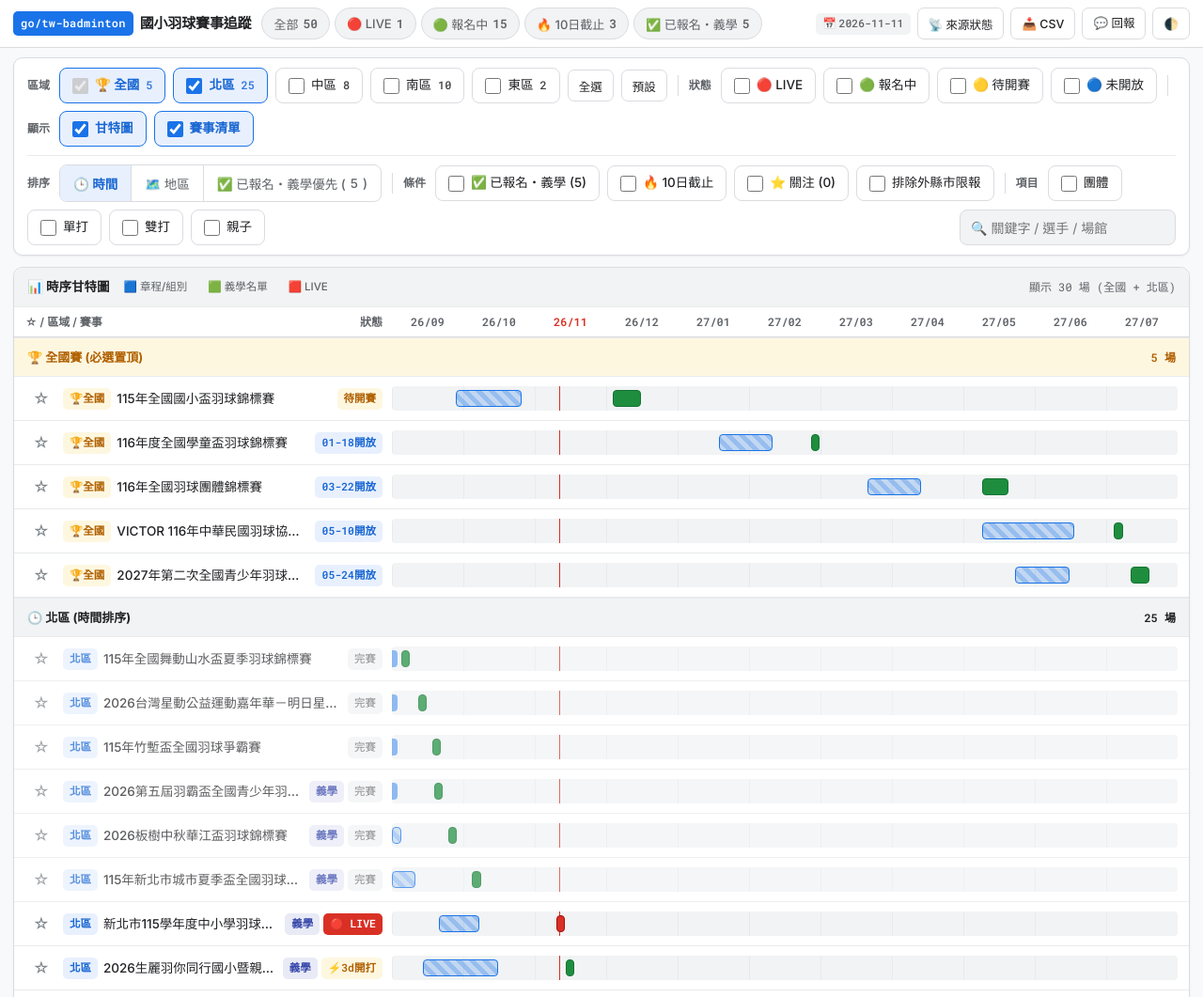
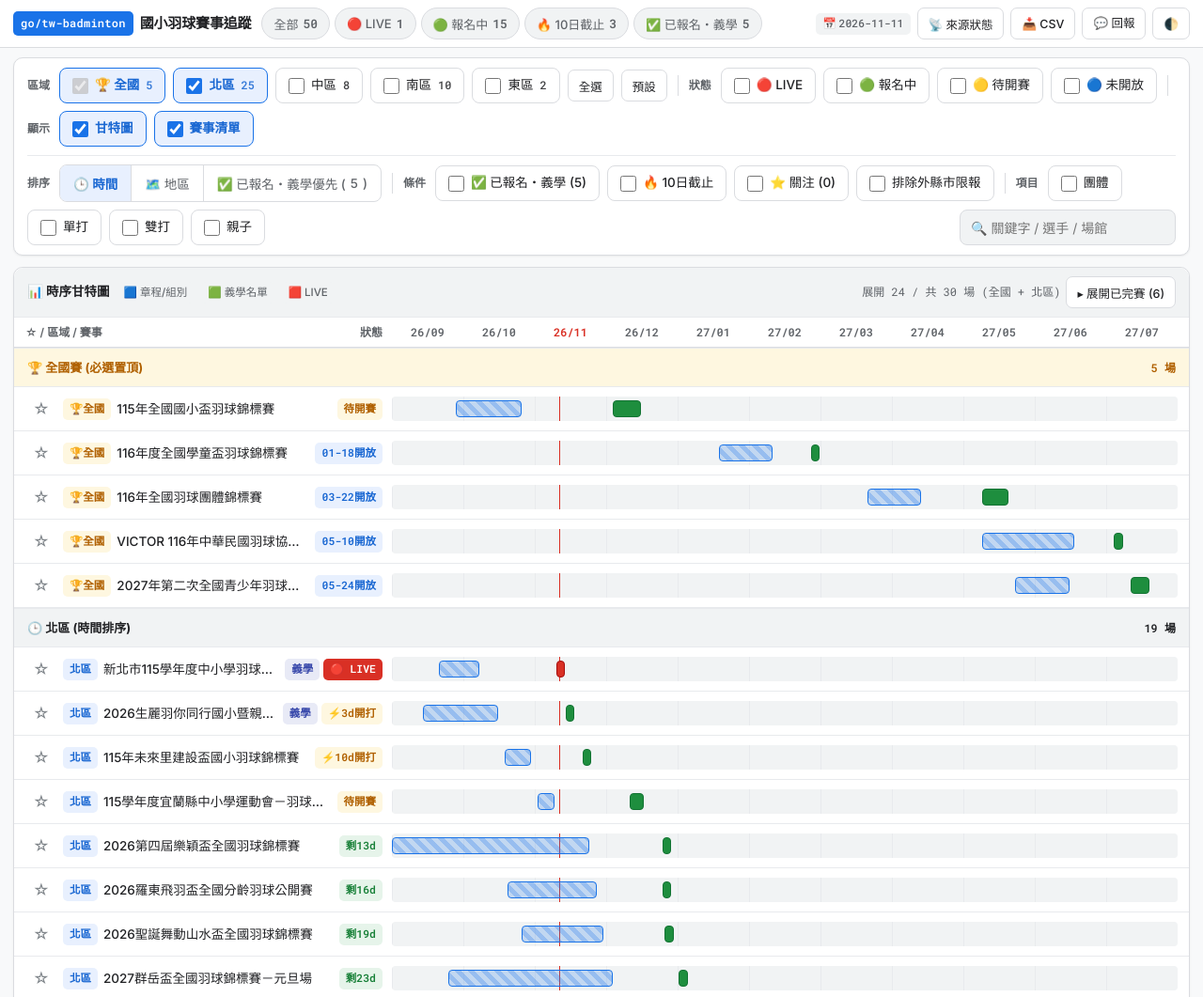
Before and after one commit to moonwind1985-annita-emma/tw-badminton-tracker, a plain HTML site: page index.html in a window 1280 px wide. Shown: the top 1061 px of the page at 94% size. Drawn offline with Linux system fonts and the light colour scheme.

Commit message:
feat(gantt): collapse already-finished tournaments by default in Gantt chart

```diff
--- a/index.html
+++ b/index.html
@@ -859,7 +859,7 @@
       </div>
     </section>
 
-    <!-- Gantt Chart Panel (不收折，直接顯示上方勾選之全國＋分區賽事) -->
+    <!-- Gantt Chart Panel (進行中/未開賽直接展開，已完賽預設收折) -->
     <section id="ganttSection" class="panel">
       <div class="panel-head">
         <div class="panel-title">
@@ -868,7 +868,10 @@
           <span class="tag tag-muted">🟩 義學名單</span>
           <span class="tag tag-muted">🟥 LIVE</span>
         </div>
-        <span id="ganttCountInfo" class="mono" style="font-size:12px;color:var(--text-sec);"></span>
+        <div style="display:flex;flex-wrap:wrap;align-items:center;gap:6px;">
+          <span id="ganttCountInfo" class="mono" style="font-size:12px;color:var(--text-sec);"></span>
+          <button id="btnToggleGanttDone" type="button" class="btn btn-xs" onclick="toggleGanttDone(event)">▸ 展開已完賽 (0)</button>
+        </div>
       </div>
       <div id="ganttPanelBody" class="gantt-scroll">
         <div class="gantt-min">
@@ -2541,6 +2544,9 @@
     let currentDrawerMode = "all"; // 'all' | 'reg' | 'match'
     let commentsExpanded = false;
     let isTableBodyOpen = true;
+    // Default for Gantt chart: active/upcoming uncollapsed, finished tournaments collapsed by default
+    let isGanttDoneOpen = false;
+    let ganttDoneClosedDuringSearch = false;
     // Default for below tournament list: ONLY expand registered tournaments in progress or upcoming; collapse all others!
     let openSections = new Set(["reg_active"]);
     let manualClosedDuringFilter = new Set();
@@ -2737,6 +2743,19 @@
 
     function togglePanelBody(which) {
       if (which === "table") isTableBodyOpen = !isTableBodyOpen;
+      renderAll();
+    }
+
+    function toggleGanttDone(e) {
+      if (e) e.stopPropagation();
+      const q = document.getElementById("searchInput").value.trim();
+      const btn = document.getElementById("btnToggleGanttDone");
+      const onlyDoneInSearch = Boolean(q && btn && btn.dataset.onlyDoneSearch === "1");
+      if (onlyDoneInSearch) {
+        ganttDoneClosedDuringSearch = !ganttDoneClosedDuringSearch;
+      } else {
+        isGanttDoneOpen = !isGanttDoneOpen;
+      }
       renderAll();
     }
 
@@ -3215,53 +3234,77 @@
 
       if (filtered.length === 0) {
         document.getElementById("ganttCountInfo").textContent = "0 場";
+        document.getElementById("btnToggleGanttDone").classList.add("hidden");
         document.getElementById("tableCountInfo").textContent = "(0 場)";
         document.getElementById("ganttContainer").innerHTML = `<div style="padding:24px;text-align:center;color:var(--text-muted);">無符合條件賽事</div>`;
         document.getElementById("tableBody").innerHTML = `<tr><td colspan="9" style="padding:24px;text-align:center;color:var(--text-muted);">無符合條件賽事</td></tr>`;
         return;
       }
 
-      // 1. Gantt Chart: UNCOLLAPSED (shows all filtered events directly according to top filter & sort)
+      const sortedDone = [...completedEvents].sort(
+        currentSortMode === "registered" ? compareByReg : currentSortMode === "region" ? compareByRegion : compareByTime
+      );
+      const doneRegCount = sortedDone.filter(e => getRegistrationState(e).isRegistered).length;
+      const doneNote = doneRegCount > 0 ? ` · 含已報完賽${doneRegCount}場` : "";
+
+      // 1. Gantt Chart: Active/upcoming UNCOLLAPSED; already-finished tournaments COLLAPSED by default
       let ganttGroups = [];
       if (currentSortMode === "registered") {
         ganttGroups = [
-          { label: "✅ 已報名・義學優先", cls: "reg-pri", items: filtered.filter(e => getRegistrationState(e).isRegistered).sort(compareByTime) },
-          { label: "🏆 全國賽 (必選置頂)", cls: "nat", items: filtered.filter(e => !getRegistrationState(e).isRegistered && e.region === "全國").sort(compareByTime) },
-          { label: `📅 分區賽事 (${regNames})`, cls: "", items: filtered.filter(e => !getRegistrationState(e).isRegistered && e.region !== "全國").sort((a, b) => (Number(isSkipped(a)) - Number(isSkipped(b))) || compareByTime(a, b)) }
+          { label: "✅ 已報名・義學優先", cls: "reg-pri", items: activeEvents.filter(e => getRegistrationState(e).isRegistered).sort(compareByTime) },
+          { label: "🏆 全國賽 (必選置頂)", cls: "nat", items: activeEvents.filter(e => !getRegistrationState(e).isRegistered && e.region === "全國").sort(compareByTime) },
+          { label: `📅 分區賽事 (${regNames})`, cls: "", items: activeEvents.filter(e => !getRegistrationState(e).isRegistered && e.region !== "全國").sort((a, b) => (Number(isSkipped(a)) - Number(isSkipped(b))) || compareByTime(a, b)) }
         ];
       } else if (currentSortMode === "region") {
         ganttGroups = [
-          { label: "🏆 全國賽 (必選置頂)", cls: "nat", items: filtered.filter(e => e.region === "全國").sort(compareByTime) },
-          { label: "北區", cls: "", items: filtered.filter(e => e.region === "北區").sort(compareByTime) },
-          { label: "中區", cls: "", items: filtered.filter(e => e.region === "中區").sort(compareByTime) },
-          { label: "南區", cls: "", items: filtered.filter(e => e.region === "南區").sort(compareByTime) },
-          { label: "東區", cls: "", items: filtered.filter(e => e.region === "東區").sort(compareByTime) }
+          { label: "🏆 全國賽 (必選置頂)", cls: "nat", items: activeEvents.filter(e => e.region === "全國").sort(compareByTime) },
+          { label: "北區", cls: "", items: activeEvents.filter(e => e.region === "北區").sort(compareByTime) },
+          { label: "中區", cls: "", items: activeEvents.filter(e => e.region === "中區").sort(compareByTime) },
+          { label: "南區", cls: "", items: activeEvents.filter(e => e.region === "南區").sort(compareByTime) },
+          { label: "東區", cls: "", items: activeEvents.filter(e => e.region === "東區").sort(compareByTime) }
         ];
       } else {
         ganttGroups = [
-          { label: "🏆 全國賽 (必選置頂)", cls: "nat", items: filtered.filter(e => e.region === "全國").sort(compareByTime) },
-          { label: `🕒 ${regNames} (時間排序)`, cls: "", items: filtered.filter(e => e.region !== "全國").sort(compareByTime) }
+          { label: "🏆 全國賽 (必選置頂)", cls: "nat", items: activeEvents.filter(e => e.region === "全國").sort(compareByTime) },
+          { label: `🕒 ${regNames} (時間排序)`, cls: "", items: activeEvents.filter(e => e.region !== "全國").sort(compareByTime) }
         ];
       }
       const nonEmptyGanttGroups = ganttGroups.filter(g => g.items.length > 0);
-      document.getElementById("ganttCountInfo").textContent = `顯示 ${filtered.length} 場 (全國 + ${regNames})`;
-      document.getElementById("ganttContainer").innerHTML = nonEmptyGanttGroups.map(g => `
+      const onlyDoneSearch = Boolean(q && activeEvents.length === 0 && sortedDone.length > 0);
+      const ganttDoneOpen = sortedDone.length > 0 && (onlyDoneSearch ? !ganttDoneClosedDuringSearch : isGanttDoneOpen);
+
+      const ganttDoneBtn = document.getElementById("btnToggleGanttDone");
+      ganttDoneBtn.dataset.onlyDoneSearch = onlyDoneSearch ? "1" : "0";
+      ganttDoneBtn.classList.toggle("hidden", sortedDone.length === 0);
+      ganttDoneBtn.classList.toggle("btn-active", ganttDoneOpen);
+      ganttDoneBtn.textContent = `${ganttDoneOpen ? "▾ 收折已完賽" : "▸ 展開已完賽"} (${sortedDone.length})`;
+
+      const visibleGanttCount = activeEvents.length + (ganttDoneOpen ? sortedDone.length : 0);
+      document.getElementById("ganttCountInfo").textContent = `展開 ${visibleGanttCount} / 共 ${filtered.length} 場 (全國 + ${regNames})`;
+
+      const ganttActiveHtml = nonEmptyGanttGroups.map(g => `
         <div class="sec-bar ${g.cls}">
           <span>${g.label}</span>
           <span class="mono" style="font-size:12px;">${g.items.length} 場</span>
         </div>
-        ${g.items.map(ev => renderGanttRow(ev, todayLeft, computeStatus(ev) === "已結束")).join("")}
+        ${g.items.map(ev => renderGanttRow(ev, todayLeft, false)).join("")}
       `).join("");
+
+      const ganttDoneHtml = sortedDone.length > 0 ? `
+        <div class="sec-bar collapsible" onclick="toggleGanttDone(event)">
+          <span>${ganttDoneOpen ? "▾" : "▸"} 📁 已完賽歸檔${doneNote} (${sortedDone.length})</span>
+          <span class="sec-toggle-pill">${ganttDoneOpen ? "收折" : "展開"}</span>
+        </div>
+        ${ganttDoneOpen ? sortedDone.map(ev => renderGanttRow(ev, todayLeft, true)).join("") : ""}
+      ` : "";
+
+      document.getElementById("ganttContainer").innerHTML = ganttActiveHtml + ganttDoneHtml;
 
       // 2. Below Tournament List (賽事明細清單): Collapsible groups, default ONLY reg_active expanded
       const regActive = activeEvents
         .filter(e => getRegistrationState(e).isRegistered)
         .sort(currentSortMode === "region" ? compareByRegion : compareByTime);
       const unregActive = activeEvents.filter(e => !getRegistrationState(e).isRegistered);
-      const sortedDone = [...completedEvents].sort(
-        currentSortMode === "registered" ? compareByReg : currentSortMode === "region" ? compareByRegion : compareByTime
-      );
-      const doneRegCount = sortedDone.filter(e => getRegistrationState(e).isRegistered).length;
 
       let tableGroups = [
         { key: "reg_active", label: "✅ 已報名・義學 (比賽中 / 未比賽)", cls: "reg-pri", items: regActive, isDone: false }
@@ -3286,7 +3329,6 @@
           { key: "regional_unreg", label: `📅 分區賽事・其他未報 (${regNames})`, cls: "", items: unregRegionalItems, isDone: false }
         );
       }
-      const doneNote = doneRegCount > 0 ? ` · 含已報完賽${doneRegCount}場` : "";
       tableGroups.push({
         key: "done",
         label: `📁 已完賽歸檔${doneNote}`,
@@ -3328,6 +3370,8 @@
       selectedStatuses.clear();
       selectedTypes.clear();
       manualClosedDuringFilter.clear();
+      isGanttDoneOpen = false;
+      ganttDoneClosedDuringSearch = false;
       openSections = new Set(["reg_active"]);
       isTableBodyOpen = true;
       document.querySelectorAll(".st-chk, .type-chk").forEach(c => { c.checked = false; });
@@ -3402,6 +3446,7 @@
     });
     document.getElementById("searchInput").addEventListener("input", () => {
       manualClosedDuringFilter.clear();
+      ganttDoneClosedDuringSearch = false;
       renderAll();
     });
     document.getElementById("btnClearSearch").addEventListener("click", () => {
```
Also changed, not shown: 2 other files.
